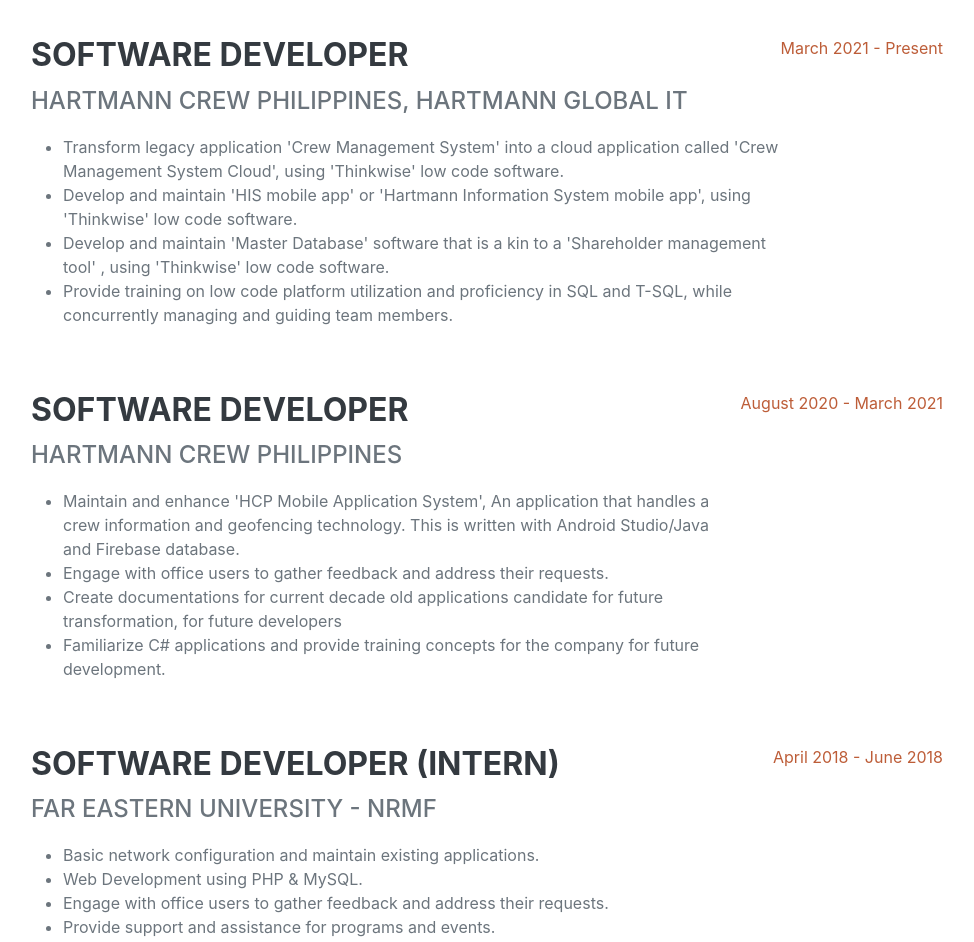
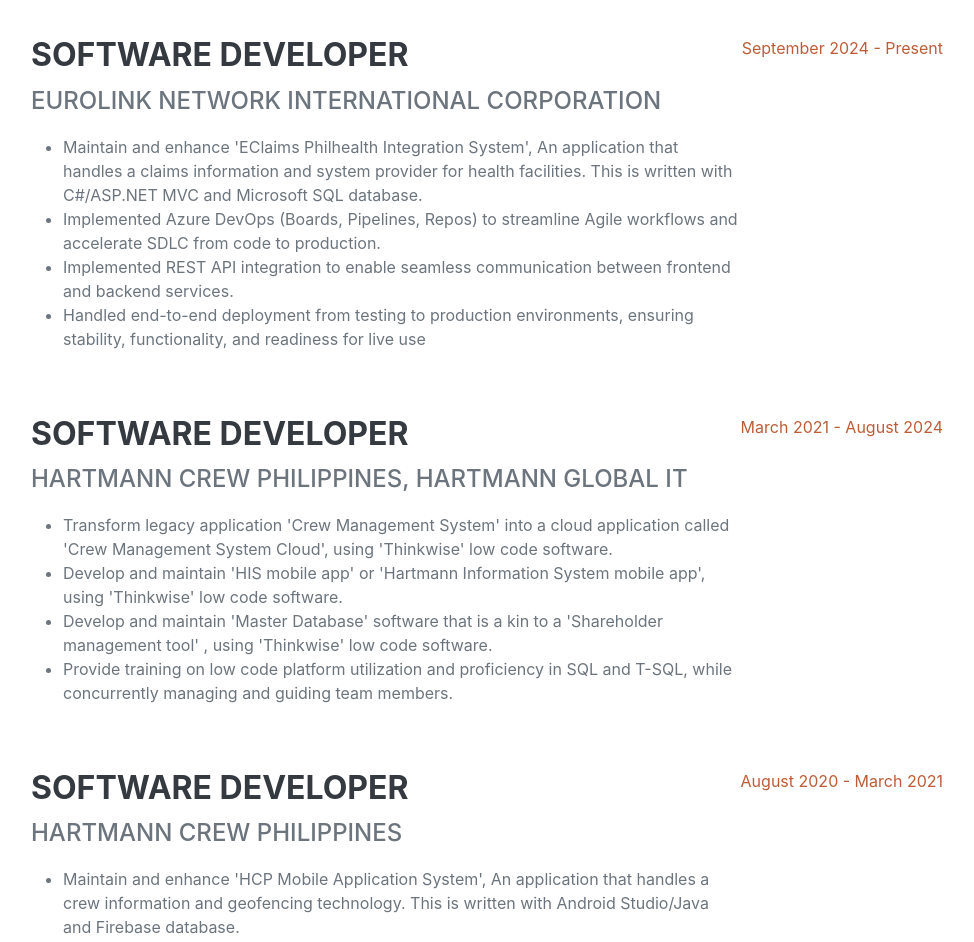
Before and after one commit to warrencodehub/reactpro, a React (Vite) app: page / in a window 1280 px wide. Shown: the part 960-1902 px from the top of the page, without its empty margins (289-1263 px from the left). Built offline with nearby package versions, Linux system fonts and the light colour scheme; a web font is replaced by a local one.

Commit message:
update experience

```diff
--- a/src/App.jsx
+++ b/src/App.jsx
@@ -12,10 +12,10 @@
   jobclass: "Software Developer",
   bday: "06/21/1995",
   age: "28",
-  address: "943 Estrada Street · Malate, Manila 1004 · +63936 557 9373 ·",
+  address: "Blk 22 Lot 19 Villa Ana Maria · Rodriguez, Rizal 1860 · +63936 557 9373 ·",
   contactno: "09365579373",
   email: "warrenmrflr@gmail.com",
-  skills: ["SQL", "TSQL", "HTML", "Javascript", "PHP"],
+  skills: ["SQL", "C#", "HTML", "Javascript", "CSS", "ASP.NET", "React", "REST API"],
   description:
     '"I am a Software Developer with holistic knowledge of software development and proven knowledge in creating and designing software in a test-driven environment and agile software methodology."',
   picture_file_loc: "./images/warren_art.jpeg",
@@ -24,7 +24,16 @@
 const experience = [
   {
     job_position: "Software Developer",
-    job_period: "March 2021 - Present",
+    job_period: "September 2024 - Present",
+    job_company: "Eurolink Network International Corporation",
+    job_desc_1:  "Maintain and enhance 'EClaims Philhealth Integration System', An application that handles a claims information and system provider for health facilities. This is written with C#/ASP.NET MVC and Microsoft SQL database.",
+    job_desc_2: "Implemented Azure DevOps (Boards, Pipelines, Repos) to streamline Agile workflows and accelerate SDLC from code to production.",
+    job_desc_3: "Implemented REST API integration to enable seamless communication between frontend and backend services.",
+    job_desc_4: "Handled end-to-end deployment from testing to production environments, ensuring stability, functionality, and readiness for live use",
+  },
+  {
+    job_position: "Software Developer",
+    job_period: "March 2021 - August 2024",
     job_company: "Hartmann Crew Philippines, Hartmann Global IT",
     job_desc_1:
       "Transform legacy application 'Crew Management System' into a cloud application called 'Crew Management System Cloud', using 'Thinkwise' low code software.",
@@ -47,17 +56,6 @@
       "Create documentations for current decade old applications candidate for future transformation, for future developers",
     job_desc_4:
       "Familiarize C# applications and provide training concepts for the company for future development.",
-  },
-  {
-    job_position: "Software Developer (Intern)",
-    job_period: "April 2018 - June 2018",
-    job_company: "Far Eastern University - NRMF",
-    job_desc_1:
-      "Basic  network configuration and maintain existing applications.",
-    job_desc_2: "Web Development using PHP & MySQL.",
-    job_desc_3:
-      "Engage with office users to gather feedback and address their requests.",
-    job_desc_4: "Provide support and assistance for programs and events.",
   },
 ];
 
```
